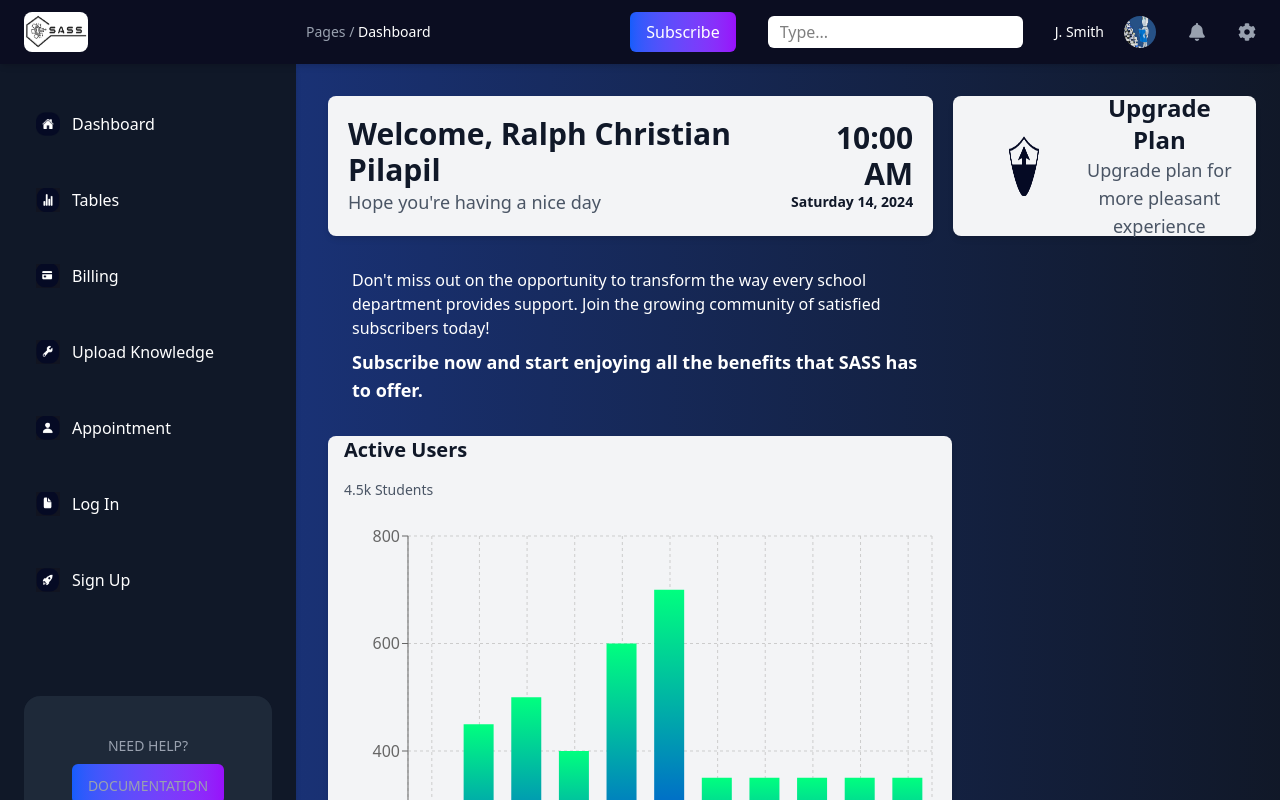
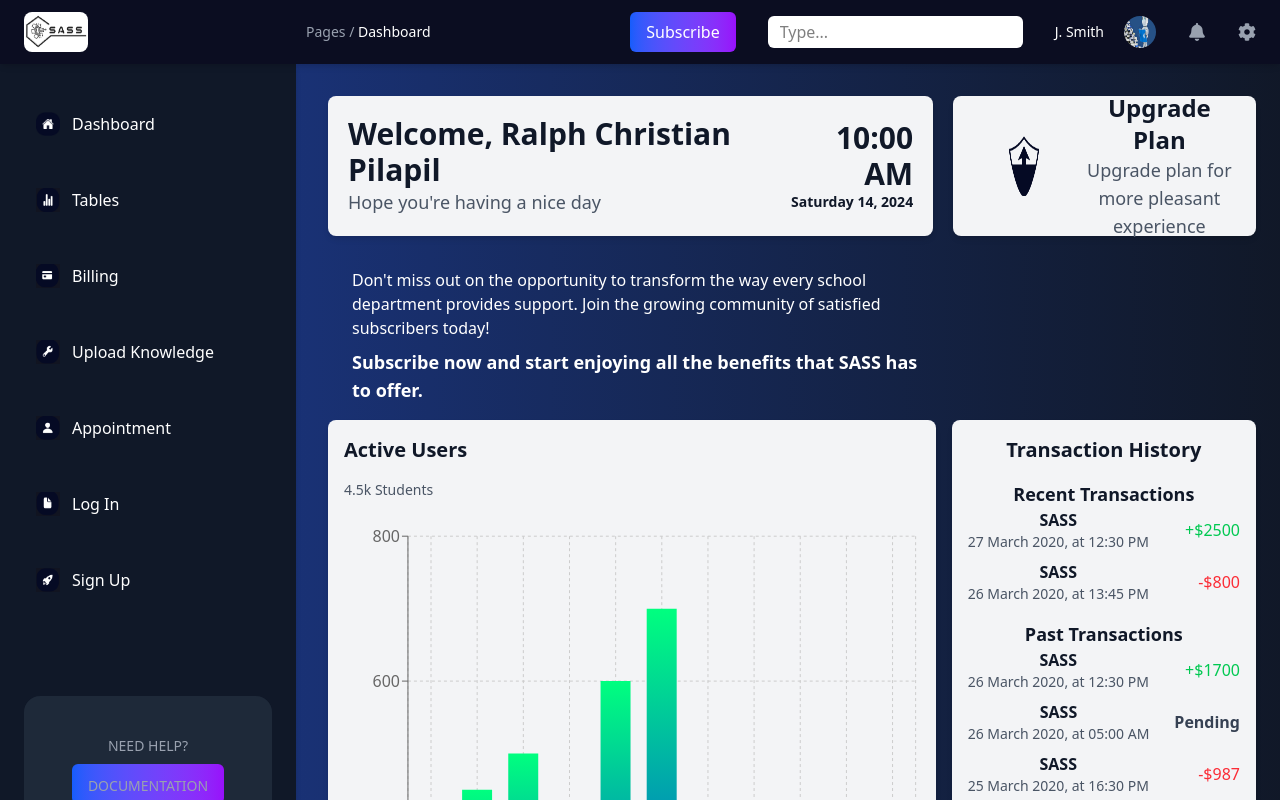
Before and after one commit to RlphChrs/CAPSTONE_SASS_Web, a React (Vite) app: page /dashboard in a window 1280 px wide. Shown: the top 800 px of the page. Built offline with nearby package versions, Linux system fonts and the light colour scheme.

Commit message:
starting on profile

```diff
--- a/src/Pages/Dashboard.jsx
+++ b/src/Pages/Dashboard.jsx
@@ -1,4 +1,4 @@
-import React from 'react';
+import React, { useState } from 'react';
 import { Link } from 'react-router-dom';
 import DashboardHeader from '../components/DashboardHeader';
 import SideNav from '../components/SideNav';
@@ -19,7 +19,20 @@ const data = [
   { day: 'Sun', users: 350 },
 ];
 
+const initialTransactions = [
+  { id: 1, type: 'income', date: '27 March 2020, at 12:30 PM', amount: 2500 },
+  { id: 2, type: 'expense', date: '26 March 2020, at 13:45 PM', amount: -800 },
+  { id: 3, type: 'income', date: '26 March 2020, at 12:30 PM', amount: 1700 },
+  { id: 4, type: 'pending', date: '26 March 2020, at 05:00 AM', status: 'Pending' },
+  { id: 5, type: 'expense', date: '25 March 2020, at 16:30 PM', amount: -987 },
+];
+
 const Dashboard = () => {
+  const [transactions, setTransactions] = useState(initialTransactions);
+
+  const recentTransactions = transactions.slice(0, 2);
+  const pastTransactions = transactions.slice(2);
+
   return (
     <div className="flex min-h-screen">
       {/* Sidebar */}
@@ -62,11 +75,13 @@ const Dashboard = () => {
           </div>
         </div>
 
+        {/* Analytics and Transaction Section */}
+        <div className="flex space-x-4 ml-2">
           {/* Analytics Section */}
-        <div className="bg-gray-100 text-gray-900 rounded-lg shadow-md w-2/3 ml-2">
+          <div className="bg-gray-100 text-gray-900 rounded-lg h-auto shadow-md w-2/3 mb-2">
             <h2 className=" text-left text-xl font-semibold m-4">Active Users</h2>
             <p className=" text-left m-4 text-sm text-gray-600">4.5k Students</p>
-          <ResponsiveContainer width="100%" height={500}>
+            <ResponsiveContainer width="100%" height={650}>
               <BarChart data={data} margin={{ top: 20, right: 20, left: 20, bottom: 20 }}>
                 <CartesianGrid strokeDasharray="3 3" />
                 <XAxis dataKey="day" />
@@ -83,6 +98,59 @@ const Dashboard = () => {
             </ResponsiveContainer>
           </div>
 
+          {/* Transaction History Section */}
+          <div className="bg-gray-100 text-gray-900 rounded-lg p-4 shadow-md w-1/3">
+            <h2 className="text-xl font-semibold mb-4">Transaction History</h2>
+
+            <div className="mb-4">
+              <h3 className="font-semibold text-lg">Recent Transactions</h3>
+              {recentTransactions.map((transaction) => (
+                <div key={transaction.id} className="flex justify-between items-center mb-2">
+                  <div>
+                    <p className="font-bold">SASS</p>
+                    <p className="text-sm text-gray-600">{transaction.date}</p>
+                  </div>
+                  <div>
+                    {transaction.type === 'income' && (
+                      <span className="text-green-500">+${transaction.amount}</span>
+                    )}
+                    {transaction.type === 'expense' && (
+                      <span className="text-red-500">-${Math.abs(transaction.amount)}</span>
+                    )}
+                    {transaction.type === 'pending' && (
+                      <span className="text-gray-700 font-bold">{transaction.status}</span>
+                    )}
+                  </div>
+                </div>
+              ))}
+            </div>
+
+            <div>
+              <h3 className="font-semibold text-lg">Past Transactions</h3>
+              {pastTransactions.map((transaction) => (
+                <div key={transaction.id} className="flex justify-between items-center mb-2">
+                  <div>
+                    <p className="font-bold">SASS</p>
+                    <p className="text-sm text-gray-600">{transaction.date}</p>
+                  </div>
+                  <div>
+                    {transaction.type === 'income' && (
+                      <span className="text-green-500">+${transaction.amount}</span>
+                    )}
+                    {transaction.type === 'expense' && (
+                      <span className="text-red-500">-${Math.abs(transaction.amount)}</span>
+                    )}
+                    {transaction.type === 'pending' && (
+                      <span className="text-gray-700 font-bold">{transaction.status}</span>
+                    )}
+                  </div>
+                </div>
+              ))}
+            </div>
+
+          </div>
+        </div>
+
       </div>
     </div>
   );
--- a/src/Pages/ProfilePage.jsx
+++ b/src/Pages/ProfilePage.jsx
@@ -1,7 +1,20 @@
 import React from 'react';
+import DashboardHeader from '../components/DashboardHeader';
+import SideNav from '../components/SideNav';
 
 const ProfilePage = () => {
-  return <h1>Profile Page</h1>;
+  return (
+    <>
+    <div className="flex min-h-screen">
+        {/* Sidebar */}
+          <SideNav />
+    </div>
+
+    <div className="flex-1 p-6 text-white">
+        <DashboardHeader />
+        </div>
+    </>
+  );
 };
 
 export default ProfilePage;
--- a/src/components/DashboardHeader.jsx
+++ b/src/components/DashboardHeader.jsx
@@ -1,17 +1,22 @@
 import React, { useState } from "react";
 import { FaBell, FaCog, FaUser } from "react-icons/fa";
-import { useLocation } from "react-router-dom";
+import { useLocation, useNavigate } from "react-router-dom";
 import ApplicationLogo from '../assets/logo.png';
 
 const DashboardHeader = () => {
   const [isOpen, setIsOpen] = useState(false);
   const location = useLocation();
+  const navigate = useNavigate();
 
   const getPageName = (path) => {
     const formattedPath = path.split('/')[1];
     return formattedPath
       ? formattedPath.charAt(0).toUpperCase() + formattedPath.slice(1).replace('-', ' ')
       : 'Dashboard';
+  };
+
+  const handleProfileClick = () => {
+    navigate('/profile');
   };
 
   return (
@@ -50,9 +55,12 @@ const DashboardHeader = () => {
           {/* Dropdown Menu */}
           {isOpen && (
             <div className="absolute right-0 mt-2 w-48 bg-white text-black rounded-md shadow-lg py-2">
-              <a href="#" className="flex items-center px-4 py-2 hover:bg-gray-200">
+              <button
+                onClick={handleProfileClick}
+                className="flex items-center px-4 py-2 hover:bg-gray-200 w-full text-left"
+              >
                 <FaUser className="mr-2" /> Profile
-              </a>
+              </button>
               <a href="#" className="flex items-center px-4 py-2 hover:bg-gray-200">
                 <FaCog className="mr-2" /> Settings
               </a>
--- a/src/components/SideNav.jsx
+++ b/src/components/SideNav.jsx
@@ -27,7 +27,7 @@ const SideNav = () => {
   };
 
   return (
-    <div className="w-74 h-screen bg-gray-900 text-white flex flex-col shadow-md mt-16 p-6">
+    <div className="w-74 h-275 bg-gray-900 text-white flex flex-col shadow-md mt-16 p-6">
       <nav className="flex-grow">
         <ul>
           {menuItems.map((item, index) => (
```
Lines whose indentation alone changed are shown as unchanged.
